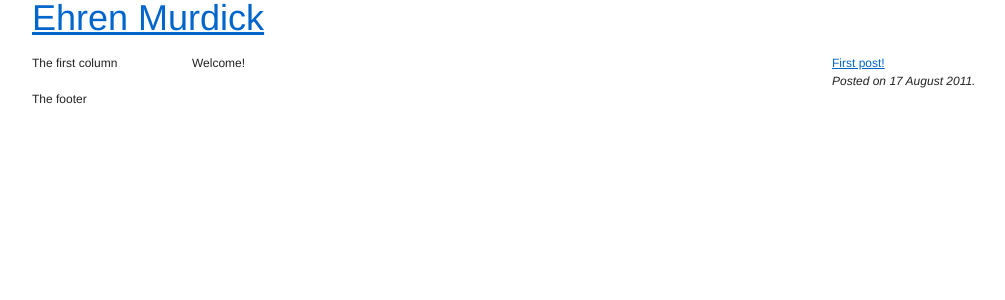
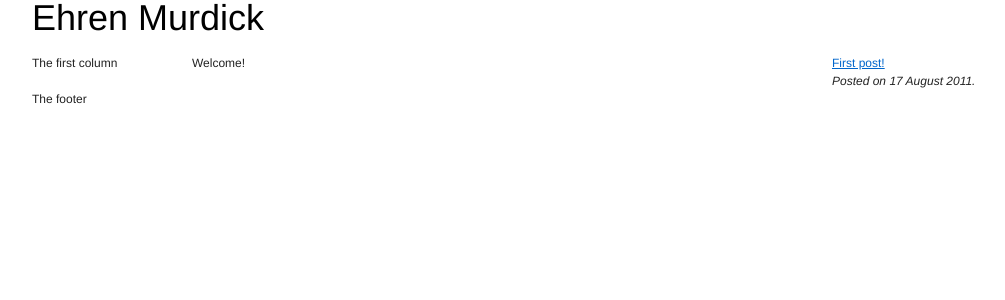
Before and after one commit to ehrenmurdick/ehrenmurdick.github.com, a Jekyll site: the page built from index.html, in a window 1280 px wide. Shown: the top 300 px of the page, without its empty margins (133-1138 px from the left). Built offline with Jekyll 4.4.1, drawn with Linux system fonts in a browser that asks for light colours.

Commit message:
with style, cherie, with style

```diff
--- a/_layouts/default.html
+++ b/_layouts/default.html
@@ -7,13 +7,13 @@
   <!--[if lt IE 8]>
     <link rel="stylesheet" href="css/blueprint/ie.css" type="text/css" media="screen, projection">
   <![endif]-->
-  <link rel="stylesheet" href="/css/screen.css" type="text/css" media="print">
+  <link rel="stylesheet" href="/css/screen.css" type="text/css" media="screen, projection">
 </head>
 
 <body>
 
   <div class="container">
-  	<div class="span-24">
+  	<div class="span-24" id="header">
       <h1><a href="/">Ehren Murdick</a></h1>
   	</div>
 
--- /dev/null
+++ b/css/screen.css
@@ -0,0 +1,10 @@
+#header h1 a,
+#header h1 a:visited {
+  text-decoration: none;
+  color: black;
+}
+
+#header h1 a:hover {
+  text-decoration: underline;
+  color: black;
+}
```
